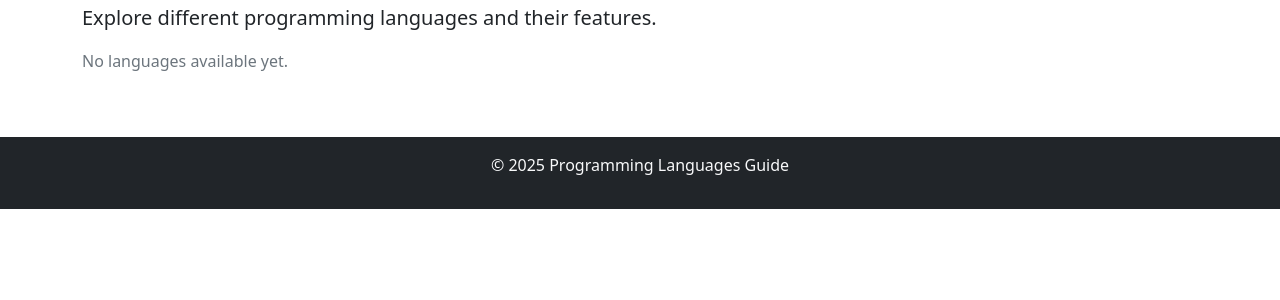
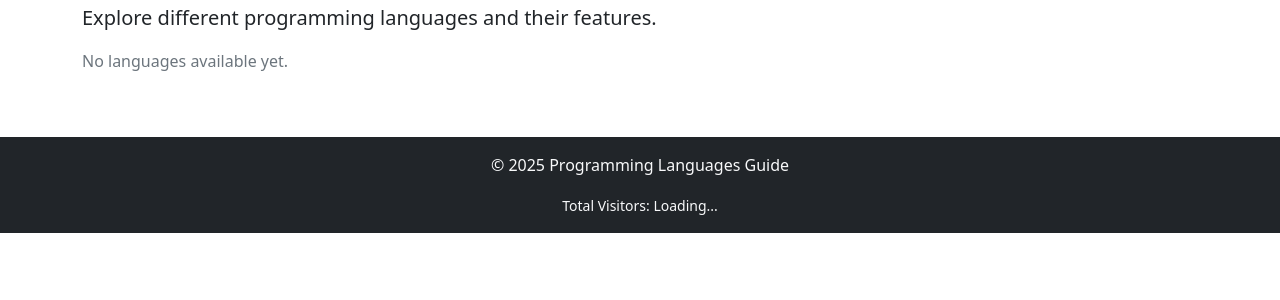
Before and after one commit to Metropotter/django, a Django app: page / in a window 1280 px wide. Shown: the part 133-433 px from the top of the page. Run offline with Django 5.2, Linux system fonts and the light colour scheme; data comes from the database, SQL or seed files in the repository; data that the repository does not hold is empty.

Commit message:
modified our footer to show visitors count

```diff
--- a/templates/base.html
+++ b/templates/base.html
@@ -25,11 +25,15 @@
         {% endblock %}
     </div>
 
-    <footer class="bg-dark text-light text-center py-3 mt-5">
-        <div class="container">
-            <p>&copy; 2025 Programming Languages Guide</p>
-        </div>
-    </footer>
+   <footer class="bg-dark text-light text-center py-3 mt-5">
+    <div class="container">
+        <p>&copy; 2025 Programming Languages Guide</p>
+        <small>
+            <i class="fas fa-users"></i>
+            Total Visitors: <span id="visitor-count">Loading...</span>
+        </small>
+    </div>
+</footer>
 
     <script src="https://cdn.jsdelivr.net/npm/bootstrap@5.1.3/dist/js/bootstrap.bundle.min.js"></script>
 </body>
```
